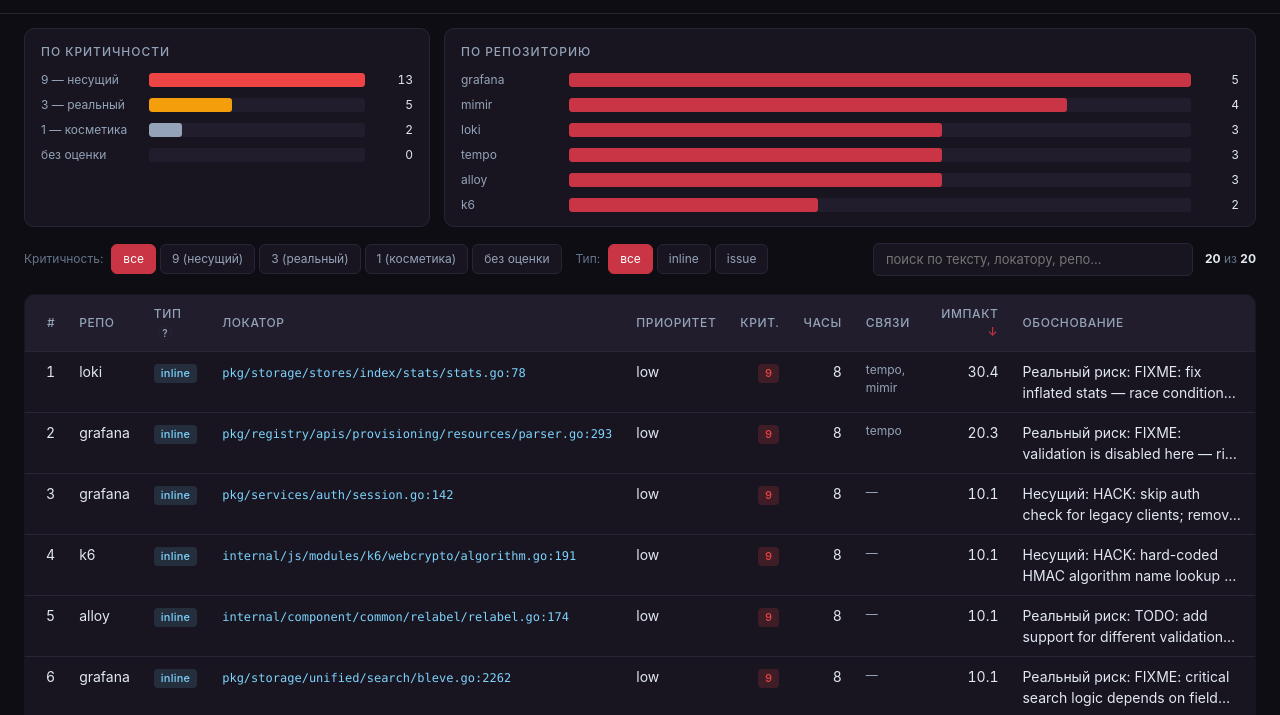
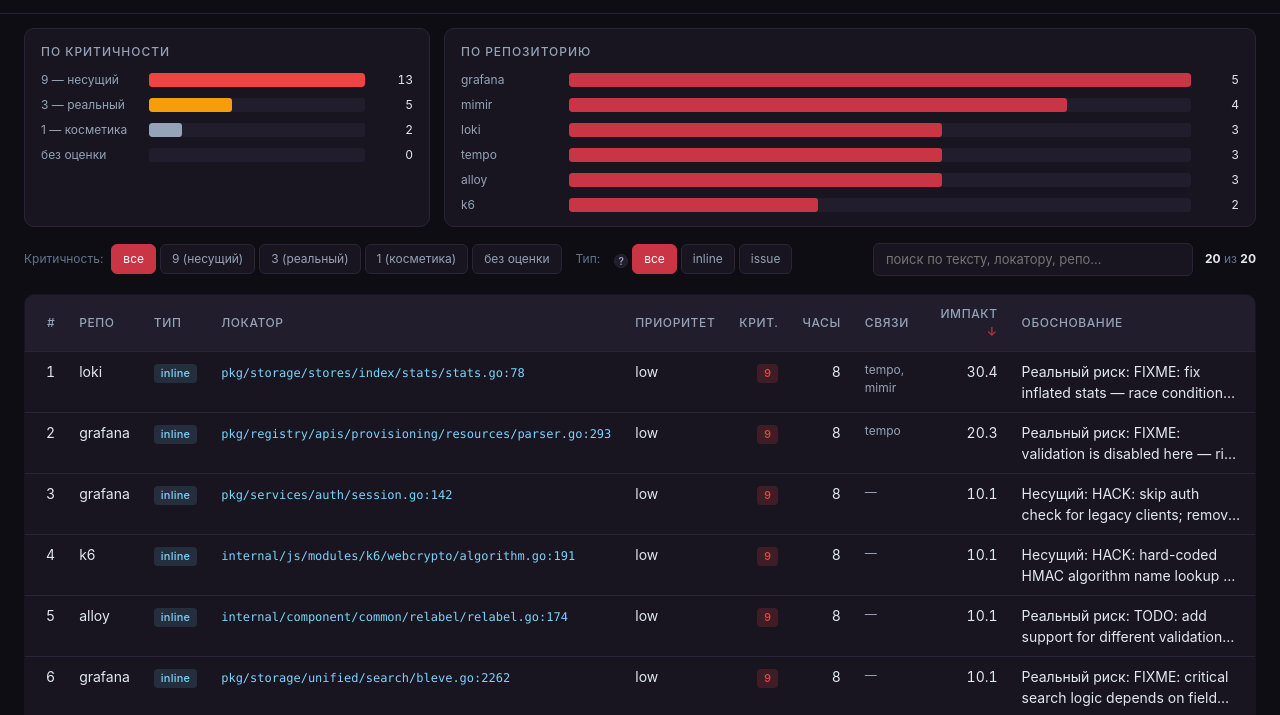
Before and after one commit to Nicolazz92/tech-radar, a plain HTML site: page ui/index.html in a window 1280 px wide. Shown: the part 84-799 px from the top of the page. Drawn offline with Linux system fonts and the light colour scheme; files whose address does not match are found by name.

Commit message:
ui: move kind tooltip from table column to filter 'Тип:' label

```diff
--- a/ui/app.js
+++ b/ui/app.js
@@ -279,9 +279,7 @@
 
 function wireSort() {
   $$("#grid thead th[data-sort]").forEach((th) => {
-    th.addEventListener("click", (e) => {
-      // Don't trigger sort when clicking the info-tip "?" button or anything inside its tooltip
-      if (e.target.closest(".tip-wrap")) return;
+    th.addEventListener("click", () => {
       const key = th.dataset.sort;
       if (state.sort.key === key) {
         state.sort.dir = state.sort.dir === "asc" ? "desc" : "asc";
--- a/ui/index.html
+++ b/ui/index.html
@@ -66,6 +66,17 @@
     </div>
     <div class="filter-group">
       <span class="filter-label">Тип:</span>
+      <span class="tip-wrap">
+        <button class="info-tip" type="button" aria-label="что значит тип" aria-describedby="kind-tip">?</button>
+        <div class="tip-popover tip-popover--left" id="kind-tip" role="tooltip">
+          <p class="tip-lead">Тип говорит, откуда взялся элемент:</p>
+          <ul class="tip-anchors">
+            <li><span class="kind-pill kind-inline">inline</span><span><b>inline-маркер</b> — комментарий <code>TODO</code> / <code>FIXME</code> / <code>HACK</code> / <code>XXX</code> в исходном коде. Извлекается <code>grep</code>-ом по shallow-clone'у репозитория.</span></li>
+            <li><span class="kind-pill kind-issue">issue</span><span><b>GitHub issue</b> — открытый тикет с одним из лейблов <code>tech-debt</code> / <code>refactor</code> / <code>cleanup</code> / <code>code-quality</code>. Тянется через GitHub API.</span></li>
+          </ul>
+          <div class="tip-foot">Дедуп по <code>id = sha256(repo + kind + locator)</code> — inline и issue с одинаковым текстом считаются разными элементами.</div>
+        </div>
+      </span>
       <button class="filter-btn active" data-filter="kind" data-value="all">все</button>
       <button class="filter-btn" data-filter="kind" data-value="inline_marker">inline</button>
       <button class="filter-btn" data-filter="kind" data-value="issue">issue</button>
@@ -82,20 +93,7 @@
         <tr>
           <th class="num">#</th>
           <th data-sort="repo">репо</th>
-          <th data-sort="kind">
-            тип
-            <span class="tip-wrap tip-wrap--th">
-              <button class="info-tip" type="button" aria-label="описание колонки тип" aria-describedby="kind-tip">?</button>
-              <div class="tip-popover tip-popover--left" id="kind-tip" role="tooltip">
-                <p class="tip-lead">Колонка показывает, откуда взялся элемент:</p>
-                <ul class="tip-anchors">
-                  <li><span class="kind-pill kind-inline">inline</span><span><b>inline-маркер</b> — комментарий <code>TODO</code> / <code>FIXME</code> / <code>HACK</code> / <code>XXX</code> в исходном коде. Извлекается <code>grep</code>-ом по shallow-clone'у репозитория.</span></li>
-                  <li><span class="kind-pill kind-issue">issue</span><span><b>GitHub issue</b> — открытый тикет с одним из лейблов <code>tech-debt</code> / <code>refactor</code> / <code>cleanup</code> / <code>code-quality</code>. Тянется через GitHub API.</span></li>
-                </ul>
-                <div class="tip-foot">Дедуп по <code>id = sha256(repo + kind + locator)</code> — inline и issue с одинаковым текстом считаются разными элементами.</div>
-              </div>
-            </span>
-          </th>
+          <th data-sort="kind">тип</th>
           <th>локатор</th>
           <th data-sort="priority">приоритет</th>
           <th data-sort="severity" class="num">крит.</th>
--- a/ui/style.css
+++ b/ui/style.css
@@ -176,14 +176,6 @@
 .tip-popover--left::before {
   right: auto;
   left: 6px;
-}
-
-/* When the tip-wrap lives in a <th>, keep header layout sane */
-.tip-wrap--th {
-  margin-left: 4px;
-  text-transform: none;
-  letter-spacing: normal;
-  font-weight: normal;
 }
 
 .tip-lead {
```
